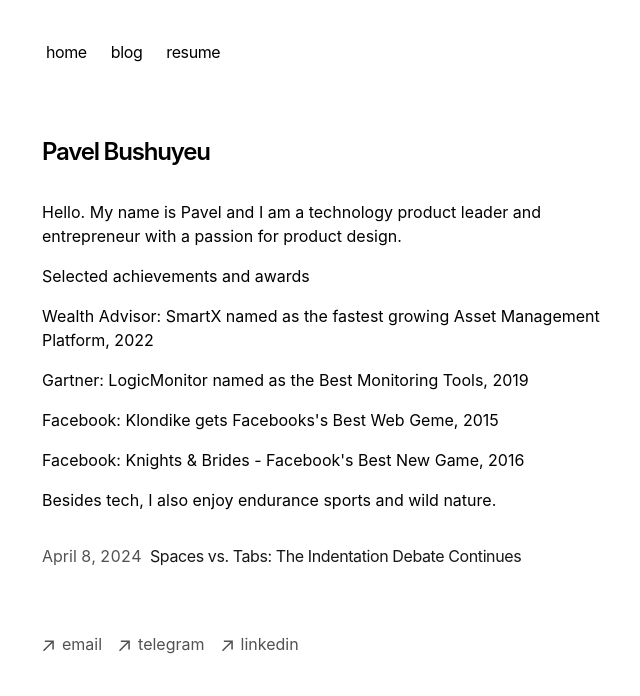
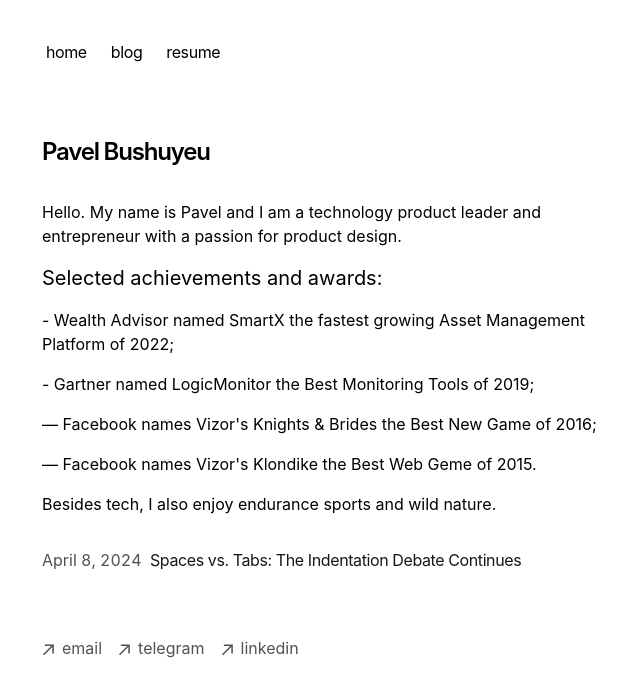
Before and after one commit to bushuyeu/portfolio, a Next.js app: page / in a window 1280 px wide. Shown: the top 696 px of the page, without its empty margins (310-950 px from the left). Built offline with nearby package versions, Linux system fonts and the light colour scheme.

Commit message:
playing with copy a bit more

```diff
--- a/app/page.tsx
+++ b/app/page.tsx
@@ -10,31 +10,23 @@ export default function Page() {
         {`Hello. My name is Pavel and I am a technology product leader and entrepreneur with a passion for product design.
         `}
       </h3>
-      <h4 className="mb-4 text-l">
+      <h4 className="mb-4 text-xl">
         {`
-        Selected achievements and awards
+        Selected achievements and awards:
         `}
       </h4>
       <ul>
         <li className="mb-4">
-          {`
-        Wealth Advisor: SmartX named as the fastest growing Asset Management Platform, 2022
-        `}
+          {`- Wealth Advisor named SmartX the fastest growing Asset Management Platform of 2022;`}
         </li>
         <li className="mb-4">
-          {`
-        Gartner: LogicMonitor named as the Best Monitoring Tools, 2019
-        `}
+          {`- Gartner named LogicMonitor the Best Monitoring Tools of 2019;`}
         </li>
         <li className="mb-4">
-          {`
-        Facebook: Klondike gets Facebooks's Best Web Geme, 2015
-        `}
+          {`— Facebook names Vizor's Knights & Brides the Best New Game of 2016;`}
         </li>
         <li className="mb-4">
-          {`
-        Facebook: Knights & Brides - Facebook's Best New Game, 2016
-        `}
+          {`— Facebook names Vizor's Klondike the Best Web Geme of 2015.`}
         </li>
       </ul>
 
```
